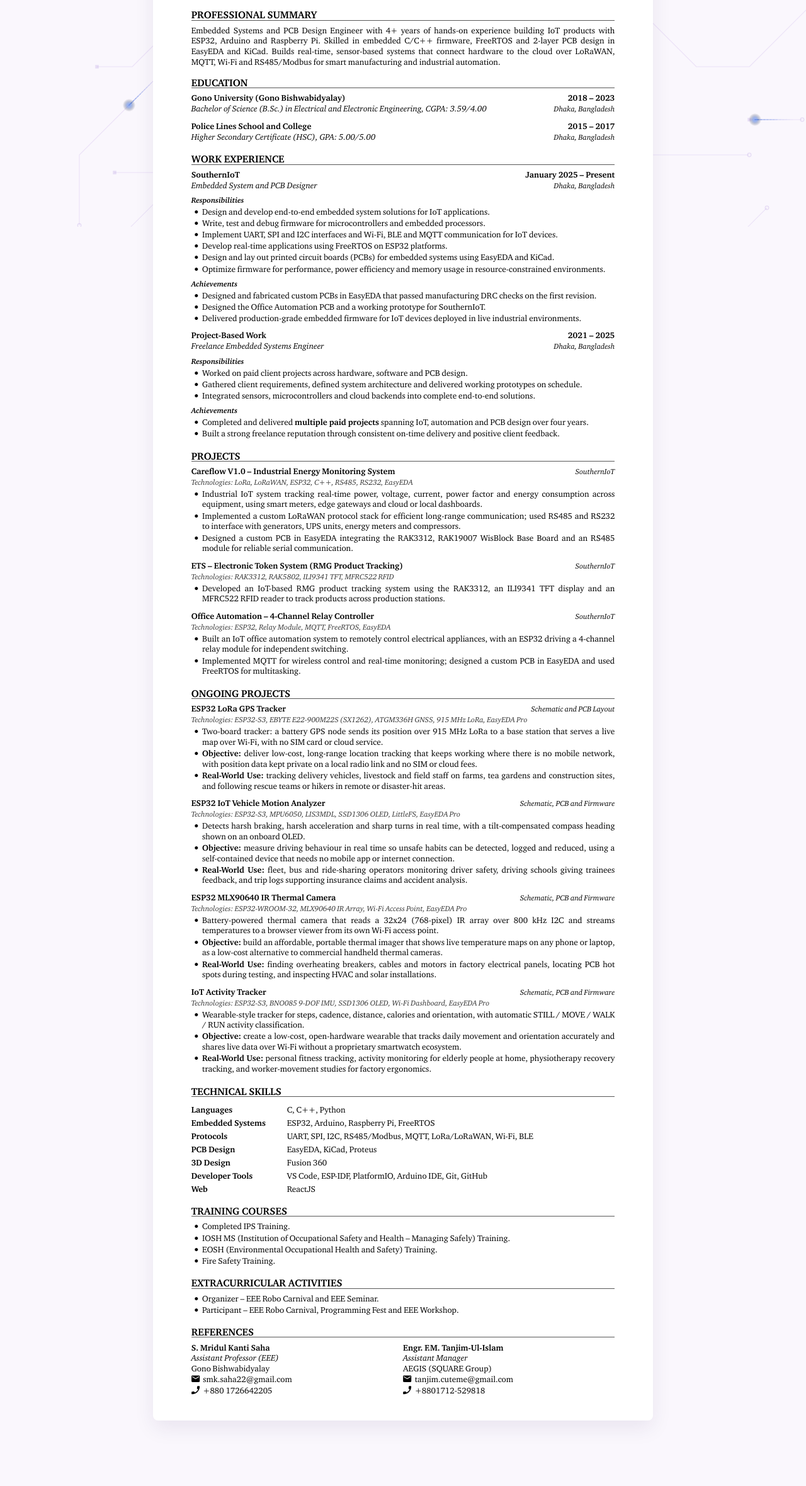
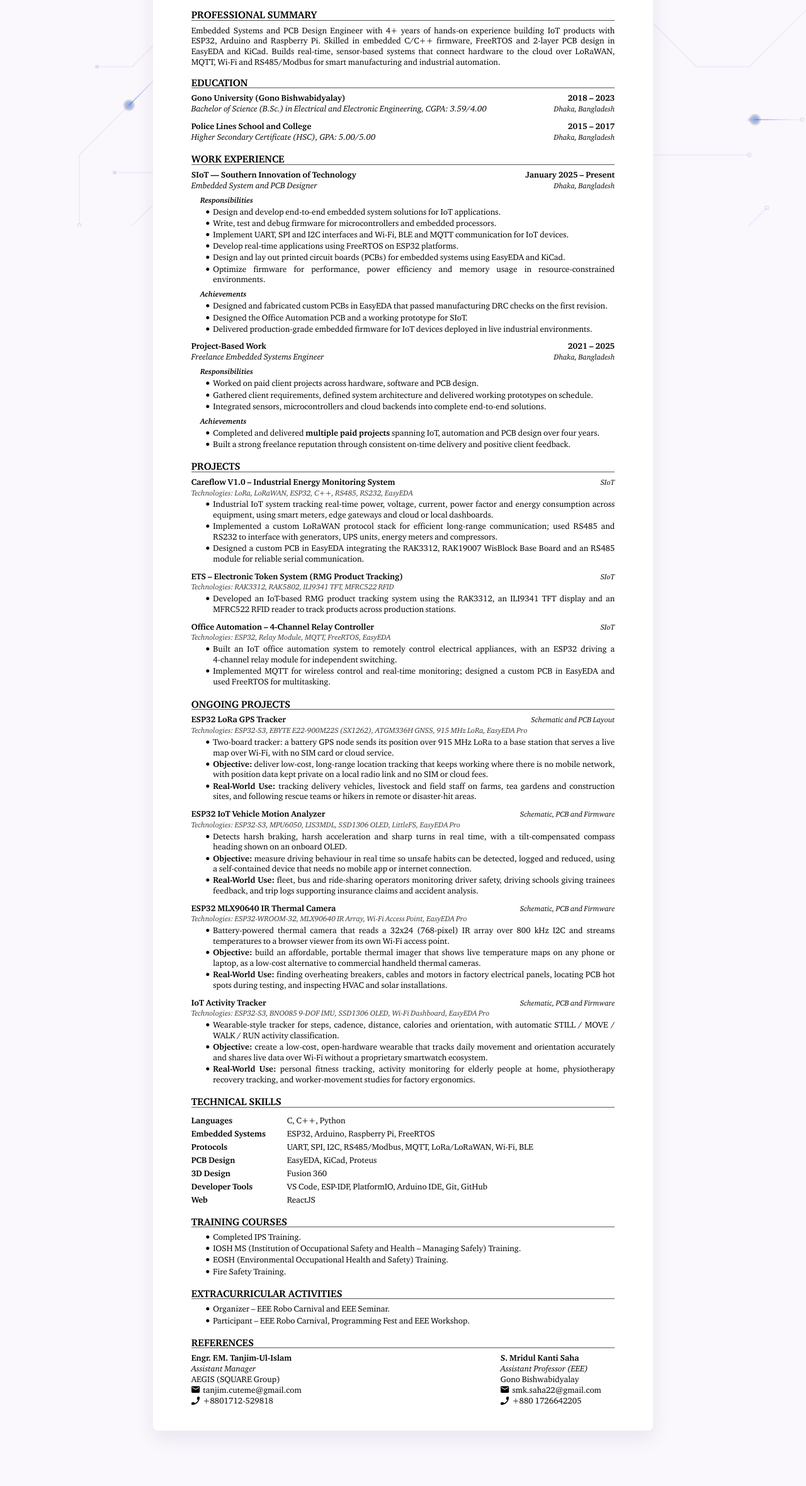
Before and after one commit to smsaad-181/portfolio, an Astro site: page /portfolio/resume in a window 1280 px wide. Shown: the part 440-2800 px from the top of the page at 63% size. Built offline with nearby package versions, Linux system fonts and the light colour scheme; Astro itself is replaced by a stand-in of ours; a web font is replaced by a local one.

Commit message:
Resume: latest CV from Saad-CV (SIoT name, indents, references order)
Co-Authored-By: Claude Opus 5.5 <noreply@anthropic.com>

```diff
--- a/src/content/experience/southern-iot.json
+++ b/src/content/experience/southern-iot.json
@@ -1,5 +1,5 @@
 {
-  "company": "SIOT — Southern Innovation of Technology",
+  "company": "SIoT — Southern Innovation of Technology",
   "role": "Embedded System and PCB Designer",
   "startDate": "2025-01-14",
   "current": true,
--- a/src/content/profile/saad.json
+++ b/src/content/profile/saad.json
@@ -33,7 +33,7 @@
     }
   ],
   "bio": [
-    "I'm Sultan Mahmud Saad, an embedded engineer and PCB designer based in Dhaka, Bangladesh, with more than four years of hands-on experience building IoT products. I hold a B.Sc. in Electrical and Electronic Engineering from Gono Bishwabidyalay (2023), and since January 2025 I have worked as an Embedded System and PCB Designer at SIOT — Southern Innovation of Technology.",
+    "I'm Sultan Mahmud Saad, an embedded engineer and PCB designer based in Dhaka, Bangladesh, with more than four years of hands-on experience building IoT products. I hold a B.Sc. in Electrical and Electronic Engineering from Gono Bishwabidyalay (2023), and since January 2025 I have worked as an Embedded System and PCB Designer at SIoT — Southern Innovation of Technology.",
     "I take products from schematic to working firmware: 2-layer PCB design in EasyEDA and KiCad, embedded C/C++ with FreeRTOS on ESP32, Arduino and Raspberry Pi, and sensor integration over I²C, SPI and UART. My systems connect hardware to the cloud over LoRaWAN, MQTT, Wi-Fi and RS485/Modbus, for industrial uses such as real-time energy monitoring and production tracking, with Node-RED dashboards for monitoring and control.",
     "I'm open to embedded and hardware engineering roles in Dhaka or remote, and to collaborating on open-source hardware, PCB design and robotics projects. I'm currently deepening my knowledge of embedded systems, ROS and IoT protocols."
   ],
--- a/src/content/resume/cv.json
+++ b/src/content/resume/cv.json
@@ -18,7 +18,7 @@
   ],
   "experience": [
     {
-      "org": "SouthernIoT",
+      "org": "SIoT — Southern Innovation of Technology",
       "dates": "January 2025 – Present",
       "role": "Embedded System and PCB Designer",
       "location": "Dhaka, Bangladesh",
@@ -32,7 +32,7 @@
       ],
       "achievements": [
         "Designed and fabricated custom PCBs in EasyEDA that passed manufacturing DRC checks on the first revision.",
-        "Designed the Office Automation PCB and a working prototype for SouthernIoT.",
+        "Designed the Office Automation PCB and a working prototype for SIoT.",
         "Delivered production-grade embedded firmware for IoT devices deployed in live industrial environments."
       ]
     },
@@ -55,7 +55,7 @@
   "projects": [
     {
       "title": "Careflow V1.0 – Industrial Energy Monitoring System",
-      "note": "SouthernIoT",
+      "note": "SIoT",
       "tech": "LoRa, LoRaWAN, ESP32, C++, RS485, RS232, EasyEDA",
       "bullets": [
         "Industrial IoT system tracking real-time power, voltage, current, power factor and energy consumption across equipment, using smart meters, edge gateways and cloud or local dashboards.",
@@ -66,7 +66,7 @@
     },
     {
       "title": "ETS – Electronic Token System (RMG Product Tracking)",
-      "note": "SouthernIoT",
+      "note": "SIoT",
       "tech": "RAK3312, RAK5802, ILI9341 TFT, MFRC522 RFID",
       "bullets": [
         "Developed an IoT-based RMG product tracking system using the RAK3312, an ILI9341 TFT display and an MFRC522 RFID reader to track products across production stations."
@@ -75,7 +75,7 @@
     },
     {
       "title": "Office Automation – 4-Channel Relay Controller",
-      "note": "SouthernIoT",
+      "note": "SIoT",
       "tech": "ESP32, Relay Module, MQTT, FreeRTOS, EasyEDA",
       "bullets": [
         "Built an IoT office automation system to remotely control electrical appliances, with an ESP32 driving a 4-channel relay module for independent switching.",
@@ -133,13 +133,34 @@
     }
   ],
   "skills": [
-    { "label": "Languages", "items": "C, C++, Python" },
-    { "label": "Embedded Systems", "items": "ESP32, Arduino, Raspberry Pi, FreeRTOS" },
-    { "label": "Protocols", "items": "UART, SPI, I2C, RS485/Modbus, MQTT, LoRa/LoRaWAN, Wi-Fi, BLE" },
-    { "label": "PCB Design", "items": "EasyEDA, KiCad, Proteus" },
-    { "label": "3D Design", "items": "Fusion 360" },
-    { "label": "Developer Tools", "items": "VS Code, ESP-IDF, PlatformIO, Arduino IDE, Git, GitHub" },
-    { "label": "Web", "items": "ReactJS" }
+    {
+      "label": "Languages",
+      "items": "C, C++, Python"
+    },
+    {
+      "label": "Embedded Systems",
+      "items": "ESP32, Arduino, Raspberry Pi, FreeRTOS"
+    },
+    {
+      "label": "Protocols",
+      "items": "UART, SPI, I2C, RS485/Modbus, MQTT, LoRa/LoRaWAN, Wi-Fi, BLE"
+    },
+    {
+      "label": "PCB Design",
+      "items": "EasyEDA, KiCad, Proteus"
+    },
+    {
+      "label": "3D Design",
+      "items": "Fusion 360"
+    },
+    {
+      "label": "Developer Tools",
+      "items": "VS Code, ESP-IDF, PlatformIO, Arduino IDE, Git, GitHub"
+    },
+    {
+      "label": "Web",
+      "items": "ReactJS"
+    }
   ],
   "training": [
     "Completed IPS Training.",
@@ -153,18 +174,18 @@
   ],
   "references": [
     {
+      "name": "Engr. F.M. Tanjim-Ul-Islam",
+      "title": "Assistant Manager",
+      "org": "AEGIS (SQUARE Group)",
+      "email": "tanjim.cuteme@gmail.com",
+      "phone": "+8801712-529818"
+    },
+    {
       "name": "S. Mridul Kanti Saha",
       "title": "Assistant Professor (EEE)",
       "org": "Gono Bishwabidyalay",
       "email": "smk.saha22@gmail.com",
       "phone": "+880 1726642205"
-    },
-    {
-      "name": "Engr. F.M. Tanjim-Ul-Islam",
-      "title": "Assistant Manager",
-      "org": "AEGIS (SQUARE Group)",
-      "email": "tanjim.cuteme@gmail.com",
-      "phone": "+8801712-529818"
     }
   ]
 }
--- a/src/data/resume.json
+++ b/src/data/resume.json
@@ -1,3 +1,3 @@
 {
-  "updated": "2026-11-25"
+  "updated": "2026-11-27"
 }
--- a/src/pages/resume.astro
+++ b/src/pages/resume.astro
@@ -474,6 +474,7 @@ const updated = new Date(resumeMeta.updated).toLocaleDateString("en-GB", { day:
 
   .cv__sub {
     margin-top: 3.5pt !important;
+    padding-left: 1.2em; /* hspace*{1.2em} */
     font-size: 9pt;
     line-height: 11.5pt;
     font-weight: 700;
@@ -488,11 +489,11 @@ const updated = new Date(resumeMeta.updated).toLocaleDateString("en-GB", { day:
     color: var(--paper-subtle);
   }
 
-  /* itemize: leftmargin 1.3em, \textbullet, topsep 2pt, itemsep 1pt; the
+  /* itemize: leftmargin 2.6em, \textbullet, topsep 2pt, itemsep 1pt; the
      space after a list is padding (a margin would collapse away) */
   .cv__list {
     margin: 2pt 0 0;
-    padding: 0 0 2pt 1.3em;
+    padding: 0 0 2pt 2.6em;
     list-style: none;
   }
 
@@ -532,10 +533,12 @@ const updated = new Date(resumeMeta.updated).toLocaleDateString("en-GB", { day:
     margin: 0;
   }
 
-  /* References: two equal columns, icons in a 1.4em slot */
+  /* References: left column half the width, right column 0.27 of the width
+     flush with the right margin (hfill between minipages); icons in a 1.4em slot */
   .cv__refs {
     display: grid;
-    grid-template-columns: 1fr 1fr;
+    grid-template-columns: 50% 27%;
+    justify-content: space-between;
   }
 
   .cv__refico {
```
Also changed, not shown: docs/FACT-CHECK.md (+1 -1 lines), docs/HANDOFF.md (+4 -2 lines), .claude/skills/portfolio-content-seed/references/cv-data.md, 1 other file.
